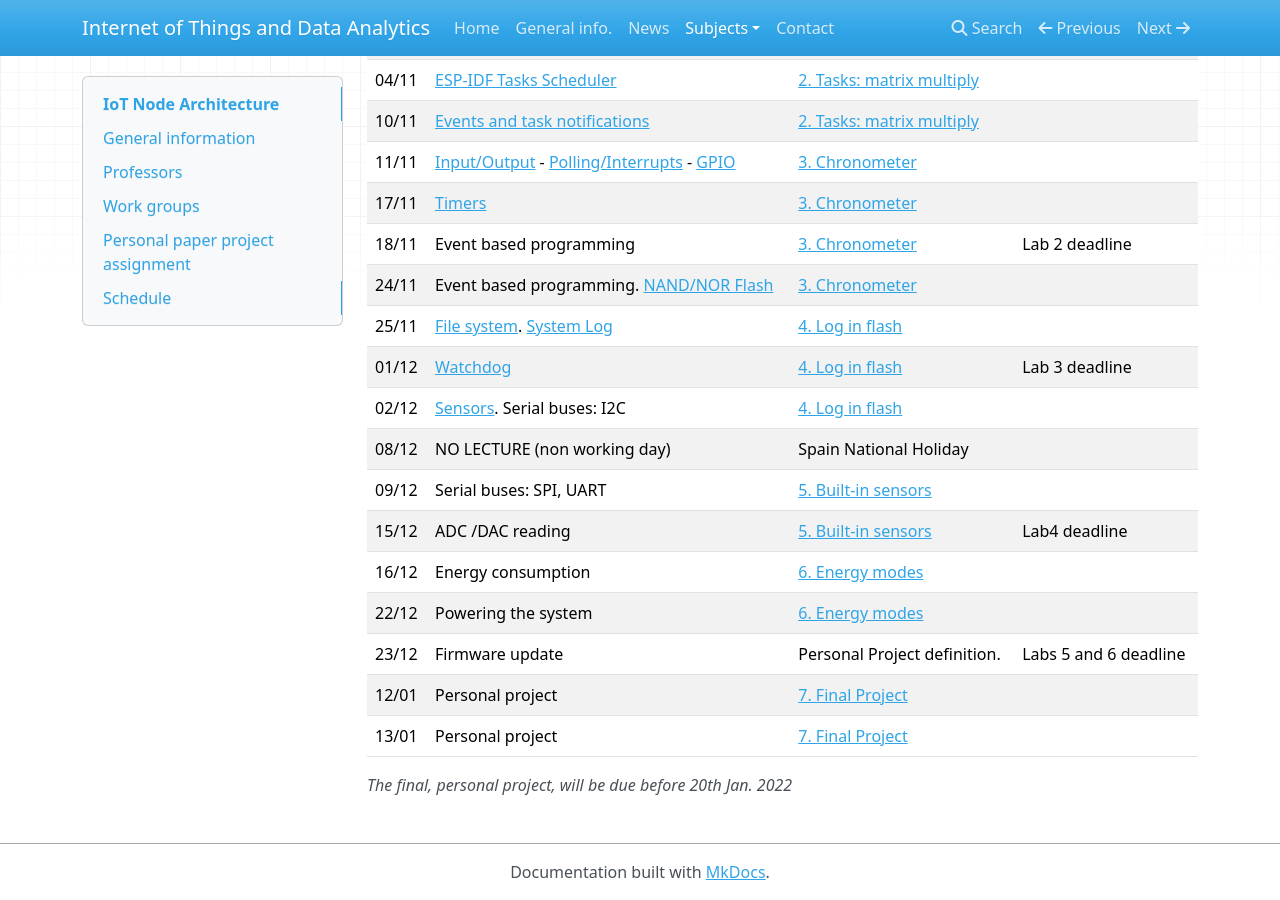
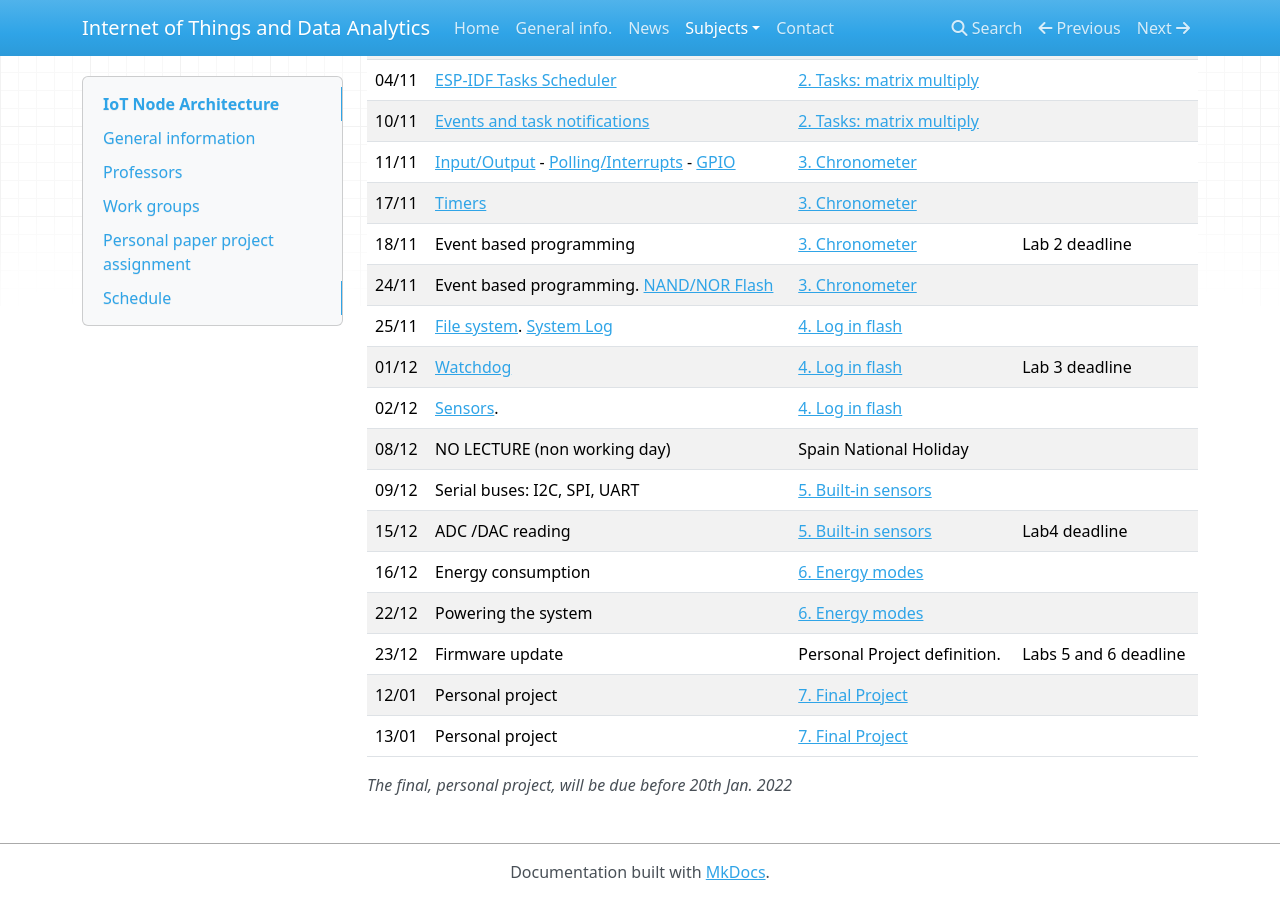
Before and after one commit to iot-da/iot-da.github.io, an MkDocs documentation site: the page built from docs/Subjects/IOTNA/index.md, in a window 1280 px wide and 900 px high, scrolled down 930 px. Built offline with MkDocs 1.6.1, drawn with Linux system fonts in a browser that asks for light colours; nearby versions of some CDN libraries.

Commit message:
cambio planificacion

```diff
--- a/docs/Subjects/IOTNA/index.md
+++ b/docs/Subjects/IOTNA/index.md
@@ -42,9 +42,9 @@ Jose Ignacio Gomez (jigomez@ucm.es) and Katzalin Olcoz  (katzalin@ucm.es )
 |24/11  |  Event based programming. [NAND/NOR Flash](slides/storage.pdf)    |[3. Chronometer](P3/index.md) |   |
 |25/11  | [File system](slides/partitions.pdf). [System Log](slides/logging.pdf)       	|[4. Log in flash](P4/index.md) | |
 |01/12  | [Watchdog](slides/watchdog.pdf) | [4. Log in flash](P4/index.md) |  Lab 3 deadline |
-|02/12  | [Sensors](slides/sensors.pdf). Serial buses: I2C		    | [4. Log in flash](P4/index.md)            |  |
+|02/12  | [Sensors](slides/sensors.pdf). 	    | [4. Log in flash](P4/index.md)            |  |
 |08/12  | NO LECTURE (non working day)  | Spain National Holiday   | |
-|09/12  | Serial buses: SPI, UART 	  | [5. Built-in sensors](P5/index.md)                |   |
+|09/12  | Serial buses: I2C, SPI, UART 	  | [5. Built-in sensors](P5/index.md)                |   |
 |15/12  | ADC /DAC reading		  | [5. Built-in sensors](P5/index.md)                |  Lab4 deadline |
 |16/12  | Energy consumption           | [6. Energy modes](P6/index.md) |   |
 |22/12 | Powering the system           | [6. Energy modes](P6/index.md) | |
```
